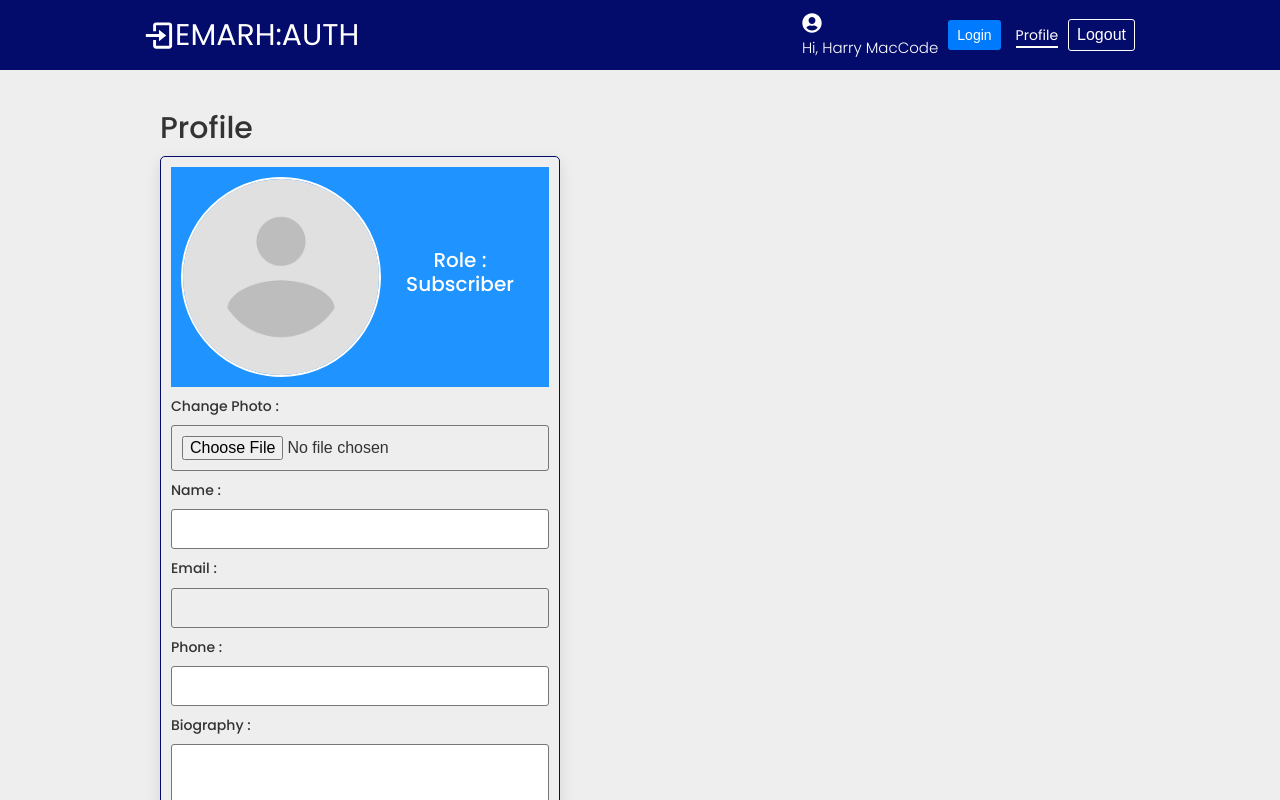
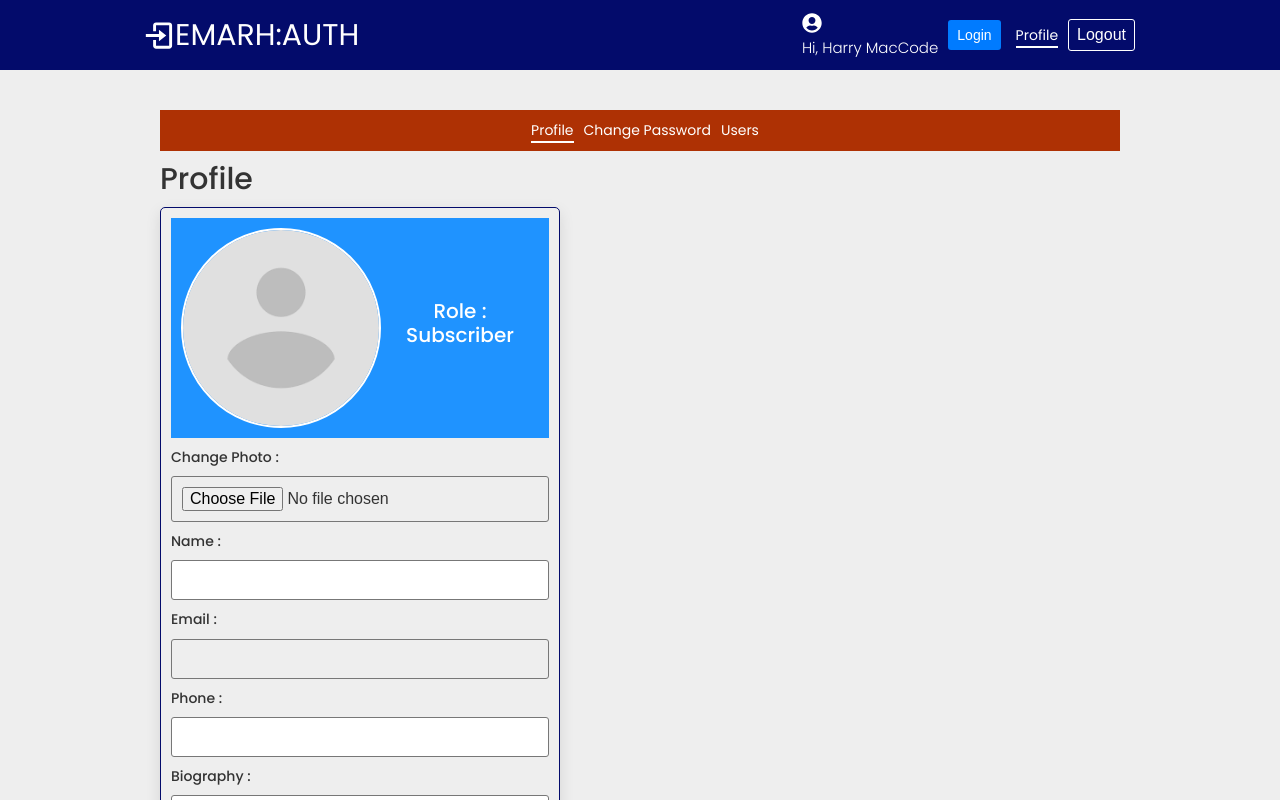
Before and after one commit to Harry8679/Auth_Mern_Ewo_Front, a React (Create React App) app: page /profile in a window 1280 px wide. Shown: the top 800 px of the page. Built offline with nearby package versions, Linux system fonts and the light colour scheme; the HTML template or start-up script is replaced by a standard one.

Commit message:
Page Menu Component

```diff
--- /dev/null
+++ b/src/components/pageMenu/PageMenu.js
@@ -0,0 +1,24 @@
+import React from 'react'
+import { NavLink } from 'react-router-dom'
+
+const PageMenu = () => {
+  return (
+    <div>
+        <nav className='--btn-google --p --mb'>
+            <ul className='home-links'>
+                <li>
+                    <NavLink to='/profile'>Profile</NavLink>
+                </li>
+                <li>
+                    <NavLink to='/changePassword'>Change Password</NavLink>
+                </li>
+                <li>
+                    <NavLink to='/users'>Users</NavLink>
+                </li>
+            </ul>
+        </nav>
+    </div>
+  )
+}
+
+export default PageMenu
--- a/src/pages/profile/Profile.js
+++ b/src/pages/profile/Profile.js
@@ -2,6 +2,7 @@ import React, { useState } from 'react';
 import './Profile.scss';
 import Card from '../../components/card/Card';
 import profileImg from '../../assets/avatarr.png';
+import PageMenu from '../../components/pageMenu/PageMenu';
 
 const Profile = () => {
   const initialState = {
@@ -22,6 +23,7 @@ const Profile = () => {
   return (
     <section>
         <div className="container">
+            <PageMenu />
             <h2>Profile</h2>
             <div className="--flex-start profile">
                 <Card cardClass='card'>
```
